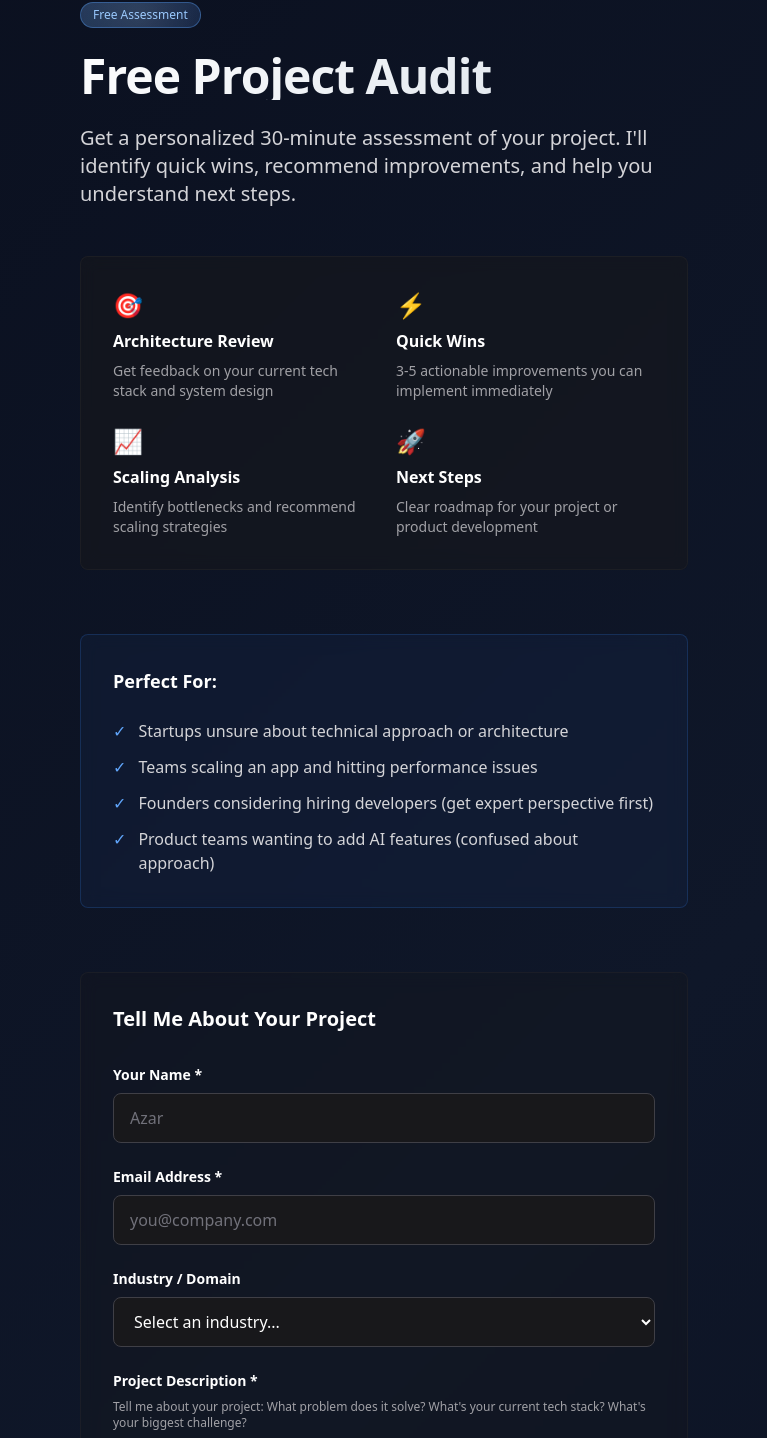
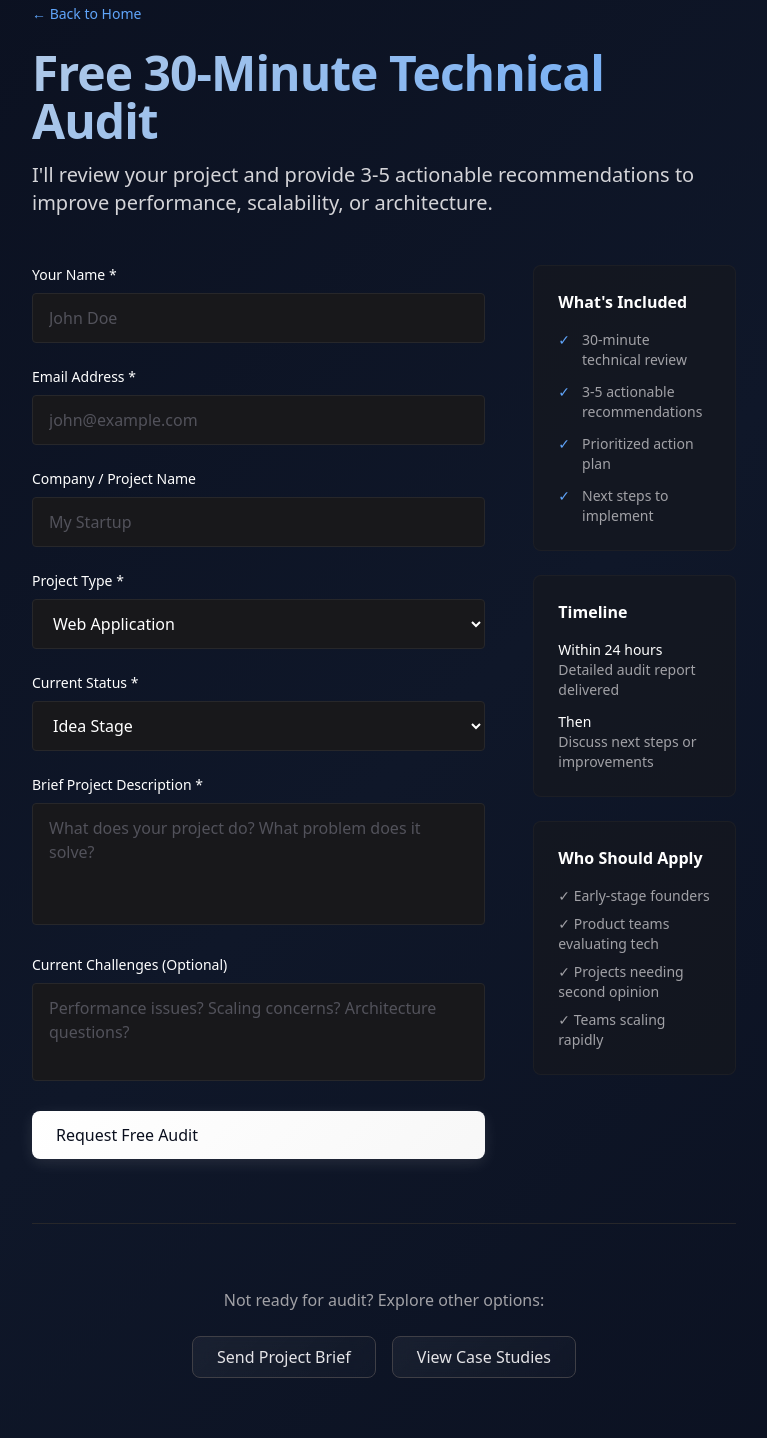
Before and after one commit to mamcbt-ai/portfolio, a Next.js app: page /free-audit in a window 1280 px wide. Shown: the part 198-1636 px from the top of the page, without its empty margins (256-1023 px from the left). Built offline with nearby package versions, Linux system fonts and the light colour scheme.

Commit message:
Add free audit landing page with application form

```diff
--- a/app/free-audit/page.tsx
+++ b/app/free-audit/page.tsx
@@ -1,301 +1,284 @@
 'use client';
 
-import { useState, FormEvent, ChangeEvent } from 'react';
 import Link from 'next/link';
-
-interface FormData {
-  name: string;
-  email: string;
-  projectDescription: string;
-  industry: string;
-}
+import { useState } from 'react';
+import { trackAuditApplication } from '@/app/components/AnalyticsSetup';
 
 export default function FreeAuditPage() {
-  const [formData, setFormData] = useState<FormData>({
+  const [isSubmitted, setIsSubmitted] = useState(false);
+  const [isLoading, setIsLoading] = useState(false);
+  const [formData, setFormData] = useState({
     name: '',
     email: '',
-    projectDescription: '',
-    industry: '',
+    company: '',
+    projectType: 'web',
+    description: '',
+    currentStatus: 'idea',
+    challenges: '',
   });
 
-  const [submitted, setSubmitted] = useState(false);
-  const [loading, setLoading] = useState(false);
-
-  const handleChange = (e: ChangeEvent<HTMLInputElement | HTMLTextAreaElement | HTMLSelectElement>) => {
+  const handleChange = (e: React.ChangeEvent<HTMLInputElement | HTMLTextAreaElement | HTMLSelectElement>) => {
     const { name, value } = e.target;
-    setFormData(prev => ({
-      ...prev,
-      [name]: value,
-    }));
+    setFormData(prev => ({ ...prev, [name]: value }));
   };
 
-  const handleSubmit = async (e: FormEvent<HTMLFormElement>) => {
+  const handleSubmit = async (e: React.FormEvent<HTMLFormElement>) => {
     e.preventDefault();
-    setLoading(true);
+    setIsLoading(true);
 
     try {
       const response = await fetch('/api/audit-signup', {
         method: 'POST',
-        headers: {
-          'Content-Type': 'application/json',
-        },
+        headers: { 'Content-Type': 'application/json' },
         body: JSON.stringify(formData),
       });
 
       if (response.ok) {
-        setSubmitted(true);
-      } else {
-        alert('Something went wrong. Please try again.');
+        trackAuditApplication();
+        setIsSubmitted(true);
+        setFormData({ name: '', email: '', company: '', projectType: 'web', description: '', currentStatus: 'idea', challenges: '' });
       }
     } catch (error) {
-      console.error('Error submitting form:', error);
-      alert('Error submitting form. Please try again.');
+      console.error('Error submitting audit application:', error);
     } finally {
-      setLoading(false);
+      setIsLoading(false);
     }
   };
 
-  if (submitted) {
   return (
-      <div className="min-h-screen pt-32 pb-16 section-padding">
-        <div className="container-max max-w-2xl">
-          <div className="text-center space-y-8">
-            <div className="text-6xl mb-6">✅</div>
-            <h1 className="heading-lg">Thanks for applying!</h1>
+    <div className="min-h-screen pt-32 pb-16">
+      <div className="container-max max-w-3xl">
+        {/* Header */}
+        <div className="space-y-6 mb-12">
+          <Link href="/" className="text-blue-400 hover:text-blue-300 text-sm">
+            ← Back to Home
+          </Link>
+
+          <div className="space-y-4">
+            <h1 className="heading-lg">Free 30-Minute Technical Audit</h1>
             <p className="text-xl text-zinc-300">
-              I've received your submission. I'll review your project and send you an email within 24 hours with available time slots to schedule your 30-minute audit.
+              I'll review your project and provide 3-5 actionable recommendations to improve performance, scalability, or architecture.
             </p>
-            <div className="bg-blue-500/10 border border-blue-500/20 rounded-lg p-6 mt-8">
-              <p className="text-sm text-zinc-300 mb-4">
-                <strong>What happens next:</strong>
+          </div>
+        </div>
+
+        {isSubmitted ? (
+          // Success Screen
+          <div className="space-y-8 mb-16 p-12 bg-green-500/10 border border-green-500/20 rounded-lg">
+            <div className="space-y-4">
+              <h2 className="text-2xl font-bold text-white">✅ Application Received</h2>
+              <p className="text-zinc-300 mb-6">
+                Thank you for applying! I'll review your project and send you a detailed audit report with recommendations within 24 hours.
               </p>
-              <ul className="text-sm text-zinc-400 space-y-3">
-                <li className="flex items-start">
-                  <span className="text-blue-400 mr-3">1.</span>
-                  <span>I review your project details</span>
-                </li>
-                <li className="flex items-start">
-                  <span className="text-blue-400 mr-3">2.</span>
-                  <span>You receive email with 5 available time slots</span>
-                </li>
-                <li className="flex items-start">
-                  <span className="text-blue-400 mr-3">3.</span>
-                  <span>30-minute video call (Zoom)</span>
-                </li>
-                <li className="flex items-start">
-                  <span className="text-blue-400 mr-3">4.</span>
-                  <span>3-5 actionable recommendations emailed within 24 hours</span>
-                </li>
-              </ul>
+
+              <div className="space-y-4 text-sm text-zinc-400">
+                <div className="flex items-start gap-3">
+                  <span className="text-green-400 font-bold">→</span>
+                  <span>Check your email <strong>{formData.email}</strong> for next steps</span>
                 </div>
-            <div className="pt-8">
-              <Link href="/" className="btn-primary text-lg">
+                <div className="flex items-start gap-3">
+                  <span className="text-green-400 font-bold">→</span>
+                  <span>Audit will include 3-5 specific recommendations tailored to your project</span>
+                </div>
+                <div className="flex items-start gap-3">
+                  <span className="text-green-400 font-bold">→</span>
+                  <span>You'll receive an action plan with priority levels and implementation tips</span>
+                </div>
+              </div>
+
+              <div className="pt-6">
+                <Link href="/" className="btn-primary inline-block">
                   Back to Home
                 </Link>
               </div>
             </div>
           </div>
-      </div>
-    );
-  }
-
-  return (
-    <div className="min-h-screen pt-32 pb-16">
-      <div className="container-max max-w-2xl">
-        {/* Header */}
-        <div className="space-y-6 mb-12">
-          <div className="inline-block">
-            <span className="badge">Free Assessment</span>
-          </div>
-          <h1 className="heading-lg">Free Project Audit</h1>
-          <p className="text-xl text-zinc-300">
-            Get a personalized 30-minute assessment of your project. I'll identify quick wins,
-            recommend improvements, and help you understand next steps.
-          </p>
-        </div>
-
-        {/* Benefits Grid */}
-        <div className="grid gap-6 md:grid-cols-2 mb-16 p-8 bg-zinc-900/50 border border-zinc-800/50 rounded-lg backdrop-blur">
-          {[
-            {
-              icon: '🎯',
-              title: 'Architecture Review',
-              desc: 'Get feedback on your current tech stack and system design',
-            },
-            {
-              icon: '⚡',
-              title: 'Quick Wins',
-              desc: '3-5 actionable improvements you can implement immediately',
-            },
-            {
-              icon: '📈',
-              title: 'Scaling Analysis',
-              desc: 'Identify bottlenecks and recommend scaling strategies',
-            },
-            {
-              icon: '🚀',
-              title: 'Next Steps',
-              desc: 'Clear roadmap for your project or product development',
-            },
-          ].map((item, i) => (
-            <div key={i} className="space-y-2">
-              <div className="text-2xl">{item.icon}</div>
-              <h3 className="font-semibold text-white">{item.title}</h3>
-              <p className="text-sm text-zinc-400">{item.desc}</p>
-            </div>
-          ))}
-        </div>
-
-        {/* Perfect For */}
-        <div className="mb-16 p-8 bg-blue-500/5 border border-blue-500/20 rounded-lg backdrop-blur">
-          <h3 className="text-lg font-semibold text-white mb-6">Perfect For:</h3>
-          <ul className="space-y-3 text-zinc-300">
-            <li className="flex items-start">
-              <span className="text-blue-400 mr-3">✓</span>
-              <span>Startups unsure about technical approach or architecture</span>
-            </li>
-            <li className="flex items-start">
-              <span className="text-blue-400 mr-3">✓</span>
-              <span>Teams scaling an app and hitting performance issues</span>
-            </li>
-            <li className="flex items-start">
-              <span className="text-blue-400 mr-3">✓</span>
-              <span>Founders considering hiring developers (get expert perspective first)</span>
-            </li>
-            <li className="flex items-start">
-              <span className="text-blue-400 mr-3">✓</span>
-              <span>Product teams wanting to add AI features (confused about approach)</span>
-            </li>
-          </ul>
-        </div>
-
+        ) : (
+          <div className="grid gap-12 md:grid-cols-3">
             {/* Form */}
-        <form onSubmit={handleSubmit} className="space-y-6 p-8 border border-zinc-800/50 rounded-lg backdrop-blur bg-zinc-900/30">
-          <h3 className="text-xl font-bold text-white mb-8">Tell Me About Your Project</h3>
-
+            <div className="md:col-span-2">
+              <form onSubmit={handleSubmit} className="space-y-6">
                 {/* Name */}
-          <div className="space-y-2">
-            <label className="block text-sm font-semibold text-white">
-              Your Name *
-            </label>
+                <div>
+                  <label className="block text-sm font-medium text-white mb-2">Your Name *</label>
                   <input
                     type="text"
                     name="name"
                     value={formData.name}
                     onChange={handleChange}
                     required
-              className="w-full px-4 py-3 bg-zinc-900 border border-zinc-700 rounded-lg text-white placeholder-zinc-500 focus:border-blue-500 focus:outline-none transition"
-              placeholder="Azar"
+                    className="w-full px-4 py-3 bg-zinc-900 border border-zinc-800 rounded text-white placeholder-zinc-600 focus:border-blue-500 outline-none"
+                    placeholder="John Doe"
                   />
                 </div>
 
                 {/* Email */}
-          <div className="space-y-2">
-            <label className="block text-sm font-semibold text-white">
-              Email Address *
-            </label>
+                <div>
+                  <label className="block text-sm font-medium text-white mb-2">Email Address *</label>
                   <input
                     type="email"
                     name="email"
                     value={formData.email}
                     onChange={handleChange}
                     required
-              className="w-full px-4 py-3 bg-zinc-900 border border-zinc-700 rounded-lg text-white placeholder-zinc-500 focus:border-blue-500 focus:outline-none transition"
-              placeholder="you@company.com"
+                    className="w-full px-4 py-3 bg-zinc-900 border border-zinc-800 rounded text-white placeholder-zinc-600 focus:border-blue-500 outline-none"
+                    placeholder="john@example.com"
                   />
                 </div>
 
-          {/* Industry */}
-          <div className="space-y-2">
-            <label className="block text-sm font-semibold text-white">
-              Industry / Domain
-            </label>
+                {/* Company */}
+                <div>
+                  <label className="block text-sm font-medium text-white mb-2">Company / Project Name</label>
+                  <input
+                    type="text"
+                    name="company"
+                    value={formData.company}
+                    onChange={handleChange}
+                    className="w-full px-4 py-3 bg-zinc-900 border border-zinc-800 rounded text-white placeholder-zinc-600 focus:border-blue-500 outline-none"
+                    placeholder="My Startup"
+                  />
+                </div>
+
+                {/* Project Type */}
+                <div>
+                  <label className="block text-sm font-medium text-white mb-2">Project Type *</label>
                   <select
-              name="industry"
-              value={formData.industry}
+                    name="projectType"
+                    value={formData.projectType}
                     onChange={handleChange}
-              className="w-full px-4 py-3 bg-zinc-900 border border-zinc-700 rounded-lg text-white focus:border-blue-500 focus:outline-none transition"
+                    className="w-full px-4 py-3 bg-zinc-900 border border-zinc-800 rounded text-white focus:border-blue-500 outline-none"
                   >
-              <option value="">Select an industry...</option>
-              <option value="education">Education / EdTech</option>
-              <option value="fintech">FinTech / Finance</option>
-              <option value="ecommerce">E-Commerce</option>
-              <option value="healthcare">Healthcare / MedTech</option>
-              <option value="saas">SaaS / B2B</option>
-              <option value="ai">AI / Machine Learning</option>
+                    <option value="web">Web Application</option>
+                    <option value="backend">Backend/API</option>
+                    <option value="mobile">Mobile App</option>
+                    <option value="ai">AI/ML System</option>
+                    <option value="data">Data Pipeline</option>
                     <option value="other">Other</option>
                   </select>
                 </div>
 
-          {/* Project Description */}
-          <div className="space-y-2">
-            <label className="block text-sm font-semibold text-white">
-              Project Description *
-            </label>
-            <p className="text-xs text-zinc-400 mb-2">
-              Tell me about your project: What problem does it solve? What's your current tech stack?
-              What's your biggest challenge?
-            </p>
+                {/* Current Status */}
+                <div>
+                  <label className="block text-sm font-medium text-white mb-2">Current Status *</label>
+                  <select
+                    name="currentStatus"
+                    value={formData.currentStatus}
+                    onChange={handleChange}
+                    className="w-full px-4 py-3 bg-zinc-900 border border-zinc-800 rounded text-white focus:border-blue-500 outline-none"
+                  >
+                    <option value="idea">Idea Stage</option>
+                    <option value="prototype">Prototype</option>
+                    <option value="beta">Beta/MVP</option>
+                    <option value="live">Live in Production</option>
+                  </select>
+                </div>
+
+                {/* Description */}
+                <div>
+                  <label className="block text-sm font-medium text-white mb-2">Brief Project Description *</label>
                   <textarea
-              name="projectDescription"
-              value={formData.projectDescription}
+                    name="description"
+                    value={formData.description}
                     onChange={handleChange}
                     required
-              rows={6}
-              className="w-full px-4 py-3 bg-zinc-900 border border-zinc-700 rounded-lg text-white placeholder-zinc-500 focus:border-blue-500 focus:outline-none transition resize-none"
-              placeholder="Describe your project, current architecture, and what you'd like feedback on..."
+                    rows={4}
+                    className="w-full px-4 py-3 bg-zinc-900 border border-zinc-800 rounded text-white placeholder-zinc-600 focus:border-blue-500 outline-none resize-none"
+                    placeholder="What does your project do? What problem does it solve?"
                   />
                 </div>
 
-          {/* Disclaimer */}
-          <div className="p-4 bg-zinc-900/50 border border-zinc-700/50 rounded-lg">
-            <p className="text-xs text-zinc-400">
-              💡 <strong>What to expect:</strong> This is a genuine audit—I'll spend 30 minutes reviewing
-              your project, asking hard questions, and giving actionable advice. No sales pitch, just value.
-            </p>
+                {/* Challenges */}
+                <div>
+                  <label className="block text-sm font-medium text-white mb-2">Current Challenges (Optional)</label>
+                  <textarea
+                    name="challenges"
+                    value={formData.challenges}
+                    onChange={handleChange}
+                    rows={3}
+                    className="w-full px-4 py-3 bg-zinc-900 border border-zinc-800 rounded text-white placeholder-zinc-600 focus:border-blue-500 outline-none resize-none"
+                    placeholder="Performance issues? Scaling concerns? Architecture questions?"
+                  />
                 </div>
 
-          {/* Submit Button */}
+                {/* Submit */}
                 <button
                   type="submit"
-            disabled={loading}
-            className="btn-primary w-full text-lg font-semibold"
+                  disabled={isLoading}
+                  className="w-full btn-primary py-3 disabled:opacity-50"
                 >
-            {loading ? 'Submitting...' : 'Request Free Audit →'}
+                  {isLoading ? 'Submitting...' : 'Request Free Audit'}
                 </button>
+              </form>
+            </div>
 
-          <p className="text-center text-xs text-zinc-400">
-            I'll respond within 24 hours with available time slots.
-          </p>
-        </form>
+            {/* Sidebar Info */}
+            <div className="space-y-6">
+              {/* What's Included */}
+              <div className="p-6 bg-zinc-900/50 border border-zinc-800/50 rounded-lg">
+                <h3 className="font-semibold text-white mb-4">What's Included</h3>
+                <ul className="space-y-3 text-sm text-zinc-400">
+                  <li className="flex gap-3">
+                    <span className="text-blue-400">✓</span>
+                    <span>30-minute technical review</span>
+                  </li>
+                  <li className="flex gap-3">
+                    <span className="text-blue-400">✓</span>
+                    <span>3-5 actionable recommendations</span>
+                  </li>
+                  <li className="flex gap-3">
+                    <span className="text-blue-400">✓</span>
+                    <span>Prioritized action plan</span>
+                  </li>
+                  <li className="flex gap-3">
+                    <span className="text-blue-400">✓</span>
+                    <span>Next steps to implement</span>
+                  </li>
+                </ul>
+              </div>
 
-        {/* FAQ */}
-        <div className="mt-16 space-y-8">
-          <h3 className="text-2xl font-bold text-white">FAQ</h3>
-          {[
-            {
-              q: "How long is the audit?",
-              a: "Exactly 30 minutes. I keep it focused and actionable.",
-            },
-            {
-              q: "What if I need more time?",
-              a: "If we need deeper work, we can discuss a full project engagement after the audit.",
-            },
-            {
-              q: "Do you take notes?",
-              a: "Yes. You'll receive a summary email within 24 hours with 3-5 specific recommendations and an action plan.",
-            },
-            {
-              q: "What if I don't hire you after?",
-              a: "That's totally fine. The goal is to give you genuine value—whether you work with me or not.",
-            },
-          ].map((item, i) => (
-            <div key={i} className="space-y-3">
-              <h4 className="font-semibold text-white text-lg">{item.q}</h4>
-              <p className="text-zinc-400">{item.a}</p>
+              {/* Timeline */}
+              <div className="p-6 bg-zinc-900/50 border border-zinc-800/50 rounded-lg">
+                <h3 className="font-semibold text-white mb-4">Timeline</h3>
+                <div className="space-y-3 text-sm text-zinc-400">
+                  <div>
+                    <div className="font-medium text-white">Within 24 hours</div>
+                    <div>Detailed audit report delivered</div>
                   </div>
-          ))}
+                  <div>
+                    <div className="font-medium text-white">Then</div>
+                    <div>Discuss next steps or improvements</div>
                   </div>
+                </div>
+              </div>
+
+              {/* Eligibility */}
+              <div className="p-6 bg-zinc-900/50 border border-zinc-800/50 rounded-lg">
+                <h3 className="font-semibold text-white mb-4">Who Should Apply</h3>
+                <ul className="space-y-2 text-sm text-zinc-400">
+                  <li>✓ Early-stage founders</li>
+                  <li>✓ Product teams evaluating tech</li>
+                  <li>✓ Projects needing second opinion</li>
+                  <li>✓ Teams scaling rapidly</li>
+                </ul>
+              </div>
+            </div>
+          </div>
+        )}
+
+        {/* CTA Back */}
+        {!isSubmitted && (
+          <div className="mt-16 pt-16 border-t border-zinc-800 text-center">
+            <p className="text-zinc-400 mb-6">Not ready for audit? Explore other options:</p>
+            <div className="flex flex-wrap gap-4 justify-center">
+              <Link href="/project-brief" className="btn-secondary">
+                Send Project Brief
+              </Link>
+              <Link href="/projects" className="btn-secondary">
+                View Case Studies
+              </Link>
+            </div>
+          </div>
+        )}
       </div>
     </div>
   );
```
Lines whose indentation alone changed are shown as unchanged.
